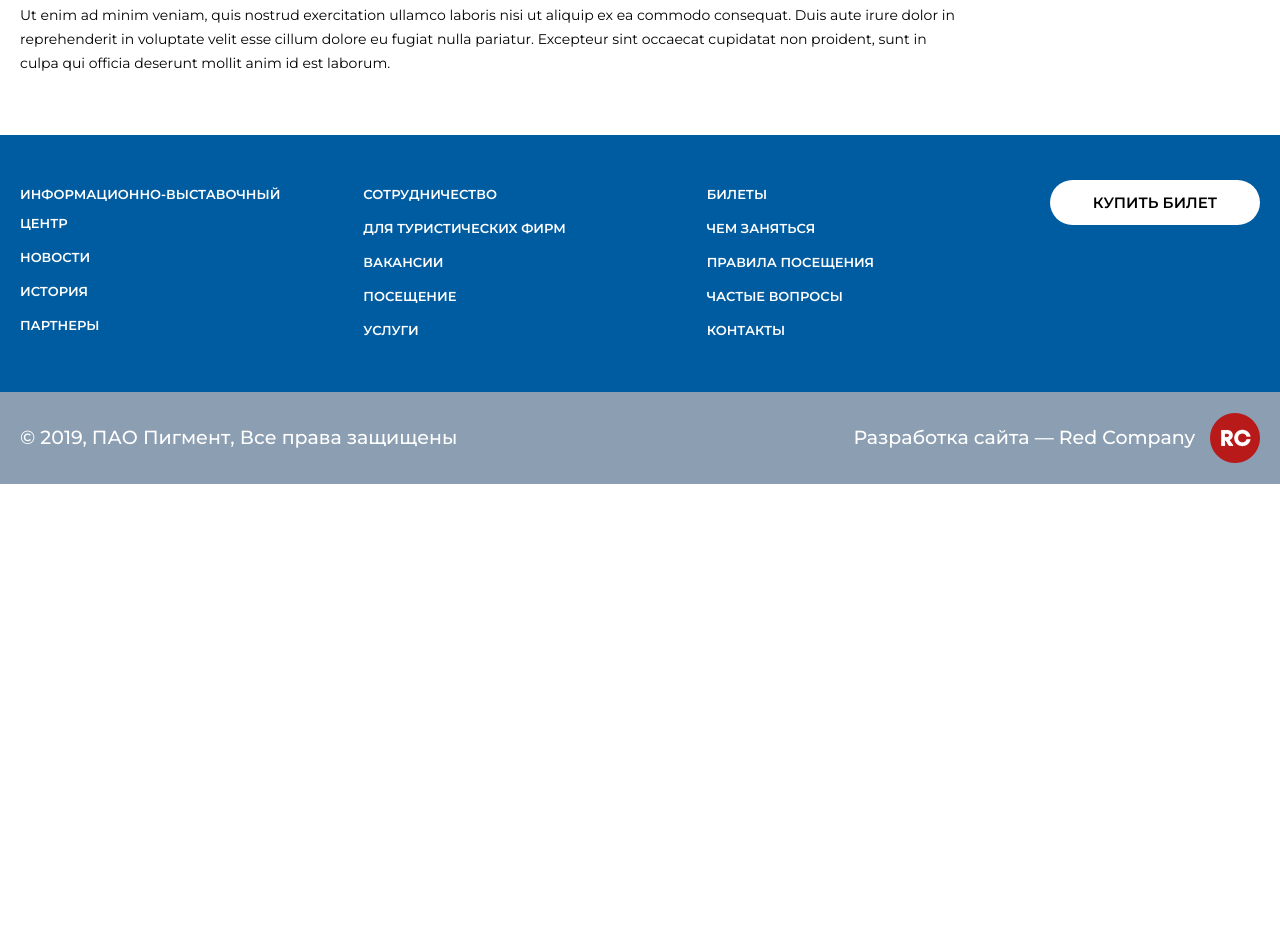
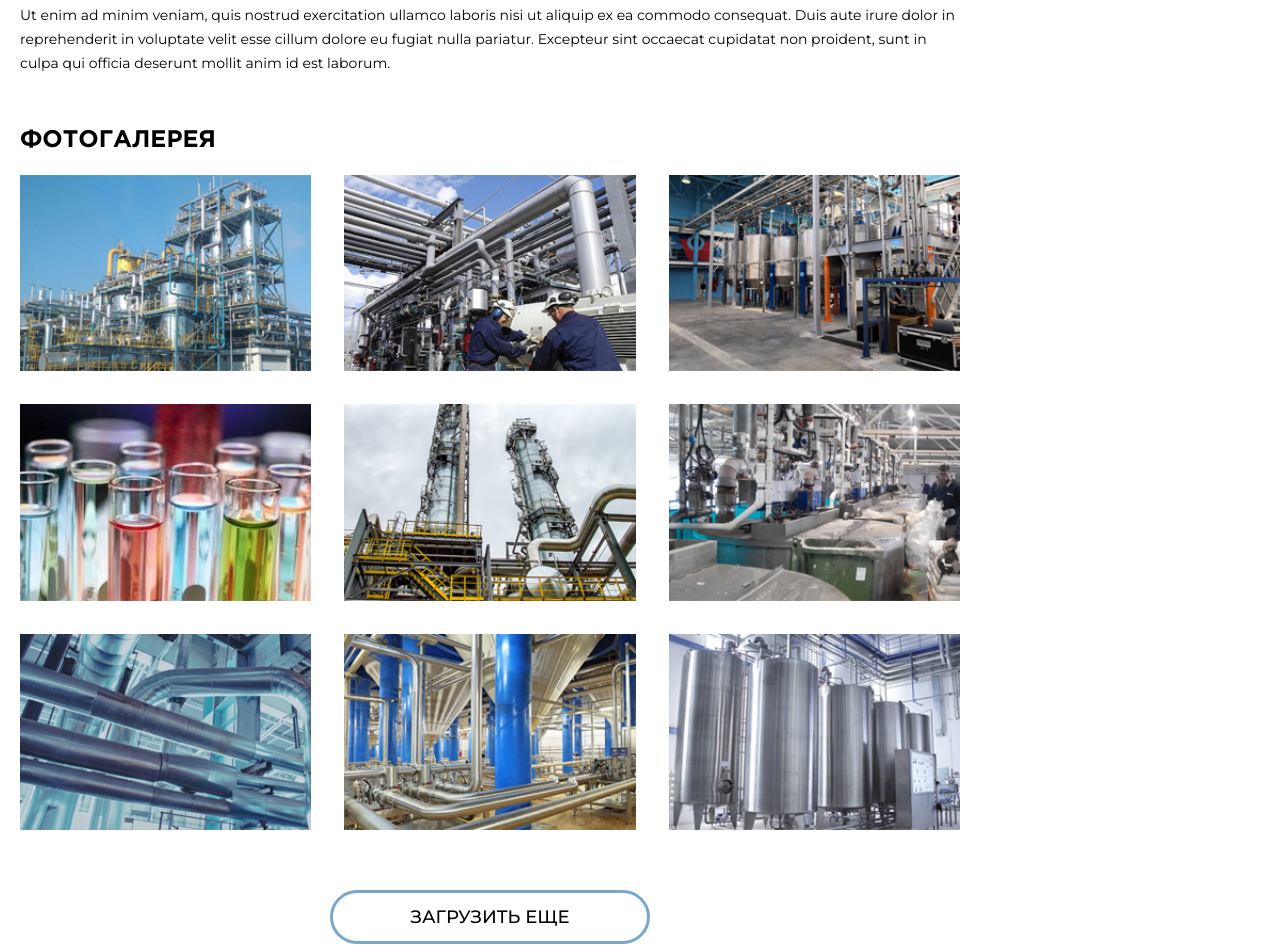
Before and after one commit to Braiteck/uvc, a plain HTML site: page article.html in a window 1280 px wide. Shown: the part 1542-2489 px from the top of the page. Before the commit the page ends 2026 px from the top, so only its background shows below. Drawn offline with Linux system fonts and the light colour scheme; a script that the page names is missing.

Commit message:
Добавлен блок "Фотогалерея" на страницу article.html

```diff
--- a/article.html
+++ b/article.html
@@ -248,6 +248,53 @@
 									<p>
 										Ut enim ad minim veniam, quis nostrud exercitation ullamco laboris nisi ut aliquip ex ea commodo consequat. Duis aute irure dolor in reprehenderit in voluptate velit esse cillum dolore eu fugiat nulla pariatur. Excepteur sint occaecat cupidatat non proident, sunt in culpa qui officia deserunt mollit anim id est laborum.
 									</p>
+
+
+									<h3>Фотогалерея</h3>
+
+									<div class="gallery">
+										<div class="flex">
+											<a href="images/tmp/gallery_thumb.jpg" class="item fancy_img" data-fancybox="gallery">
+												<div><img data-src="images/tmp/gallery_thumb.jpg" alt="" class="lozad"></div>
+											</a>
+
+											<a href="images/tmp/gallery_thumb2.jpg" class="item fancy_img" data-fancybox="gallery">
+												<div><img data-src="images/tmp/gallery_thumb2.jpg" alt="" class="lozad"></div>
+											</a>
+
+											<a href="images/tmp/gallery_thumb3.jpg" class="item fancy_img" data-fancybox="gallery">
+												<div><img data-src="images/tmp/gallery_thumb3.jpg" alt="" class="lozad"></div>
+											</a>
+
+											<a href="images/tmp/gallery_thumb4.jpg" class="item fancy_img" data-fancybox="gallery">
+												<div><img data-src="images/tmp/gallery_thumb4.jpg" alt="" class="lozad"></div>
+											</a>
+
+											<a href="images/tmp/gallery_thumb5.jpg" class="item fancy_img" data-fancybox="gallery">
+												<div><img data-src="images/tmp/gallery_thumb5.jpg" alt="" class="lozad"></div>
+											</a>
+
+											<a href="images/tmp/gallery_thumb6.jpg" class="item fancy_img" data-fancybox="gallery">
+												<div><img data-src="images/tmp/gallery_thumb6.jpg" alt="" class="lozad"></div>
+											</a>
+
+											<a href="images/tmp/gallery_thumb7.jpg" class="item fancy_img" data-fancybox="gallery">
+												<div><img data-src="images/tmp/gallery_thumb7.jpg" alt="" class="lozad"></div>
+											</a>
+
+											<a href="images/tmp/gallery_thumb8.jpg" class="item fancy_img" data-fancybox="gallery">
+												<div><img data-src="images/tmp/gallery_thumb8.jpg" alt="" class="lozad"></div>
+											</a>
+
+											<a href="images/tmp/gallery_thumb9.jpg" class="item fancy_img" data-fancybox="gallery">
+												<div><img data-src="images/tmp/gallery_thumb9.jpg" alt="" class="lozad"></div>
+											</a>
+										</div>
+
+										<div class="load_more">
+											<button>Загрузить еще</button>
+										</div>
+									</div>
 								</div>
 							</section>
 						</section>
--- a/css/response_1023.css
+++ b/css/response_1023.css
@@ -106,7 +106,10 @@
         left: 0;
 
         width: 310px;
-        height: auto;
+        height: 100%;
+        min-height: -moz-available;
+        min-height: -webkit-fill-available;
+        min-height:         fill-available;
         margin: 0;
 
         transition: transform .3s linear;
--- a/css/response_1279.css
+++ b/css/response_1279.css
@@ -87,6 +87,20 @@
     .text_block .cols .col
     {
         width: calc(50% - 15px);
+    }
+
+
+    .text_block .gallery .flex
+    {
+        margin-bottom: -20px;
+        margin-left: -20px;
+    }
+
+    .text_block .gallery .flex > *
+    {
+        width: calc(33.333% - 20px);
+        margin-bottom: 20px;
+        margin-left: 20px;
     }
 
 
--- a/css/response_479.css
+++ b/css/response_479.css
@@ -58,6 +58,20 @@
 
         max-width: 100%;
         margin: 0 0 20px;
+    }
+
+
+    .text_block .gallery .flex
+    {
+        margin-bottom: -15px;
+        margin-left: -15px;
+    }
+
+    .text_block .gallery .flex > *
+    {
+        width: calc(50% - 15px);
+        margin-bottom: 15px;
+        margin-left: 15px;
     }
 
 
--- a/css/response_767.css
+++ b/css/response_767.css
@@ -76,6 +76,12 @@
     .text_block .cols .col + .col
     {
         margin-top: 30px;
+    }
+
+
+    .text_block .gallery .flex > *
+    {
+        width: calc(50% - 20px);
     }
 
 
--- a/css/styles.css
+++ b/css/styles.css
@@ -1007,6 +1007,95 @@ body.lock
 }
 
 
+.text_block .gallery
+{
+    margin-top: 35px;
+    margin-bottom: 35px;
+}
+
+.text_block .gallery .flex
+{
+    margin-bottom: -33px;
+    margin-left: -33px;
+}
+
+.text_block .gallery .flex > *
+{
+    width: calc(33.333% - 33px);
+    margin-bottom: 33px;
+    margin-left: 33px;
+}
+
+
+.text_block .gallery .item
+{
+    position: relative;
+
+    display: block;
+    overflow: hidden;
+
+    text-decoration: none;
+}
+
+.text_block .gallery .item:after
+{
+    position: absolute;
+    top: 0;
+    left: 0;
+
+    display: block;
+
+    width: 100%;
+    height: 100%;
+
+    content: '';
+    transition: opacity .2s linear;
+
+    opacity: 0;
+    background: url(../images/ic_zoom.svg) 50% no-repeat;
+}
+
+.text_block .gallery .item > *
+{
+    position: relative;
+
+    display: block;
+    overflow: hidden;
+
+    padding-bottom: 67.4%;
+
+    background: #005ca1;
+}
+
+.text_block .gallery .item img
+{
+    position: absolute;
+    top: 0;
+    left: 0;
+
+    display: block;
+
+    width: 100%;
+    height: 100% !important;
+    margin: 0;
+
+    transition: opacity .2s linear;
+
+    object-fit: cover;
+}
+
+
+.text_block .gallery .item:hover:after
+{
+    opacity: 1;
+}
+
+.text_block .gallery .item:hover img
+{
+    opacity: .4;
+}
+
+
 .text_block a
 {
     color: #005ca1;
```
Also changed, not shown: images/ic_zoom.svg (added), images/tmp/gallery_thumb.jpg (added), images/tmp/gallery_thumb2.jpg (added), images/tmp/gallery_thumb3.jpg (added), images/tmp/gallery_thumb4.jpg (added), images/tmp/gallery_thumb5.jpg (added), images/tmp/gallery_thumb6.jpg (added), images/tmp/gallery_thumb7.jpg (added), images/tmp/gallery_thumb8.jpg (added), images/tmp/gallery_thumb9.jpg (added).
